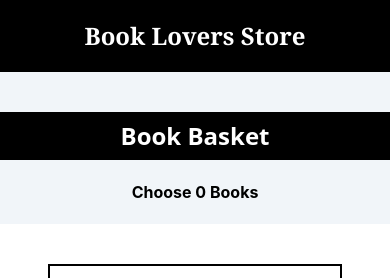
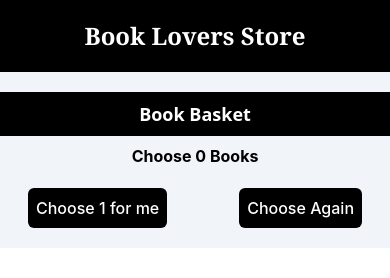
Before and after one commit to SaraAzmin/Book-Lovers-Store-with-React, a React (Create React App) app: page / in a window 390 px wide. Shown: the top 278 px of the page. Built offline with nearby package versions, Linux system fonts and the light colour scheme.

Commit message:
choosing only one random product done

```diff
--- a/src/components/AddedProduct/AddedProduct.js
+++ b/src/components/AddedProduct/AddedProduct.js
@@ -4,7 +4,7 @@ import { faTrash } from '@fortawesome/free-solid-svg-icons'
 
 const AddedProduct = ({ addedProduct }) => {
     return (
-        <div className='flex justify-between items-center border-2 rounded-md border-slate-400 p-3 my-2'>
+        <div className='flex justify-between items-center border-2 rounded-md border-slate-400 p-3 my-3 mx-4 md:mx-0'>
             <h6 className='text-sm font-semibold text-left w-4/5'>{addedProduct.name}</h6>
             <button><FontAwesomeIcon icon={faTrash} /></button>
         </div>
--- a/src/components/Cart/Cart.js
+++ b/src/components/Cart/Cart.js
@@ -1,21 +1,22 @@
 import React from 'react';
 import AddedProduct from '../AddedProduct/AddedProduct';
 
-const Cart = ({ cart }) => {
+const Cart = ({ cart, randomBookSelect }) => {
 
 
 
     return (
         <div>
-            <h2 className='text-2xl font-bold font-sans py-2 text-white text-center bg-black mt-10'>Book Basket</h2>
-            <h4 className='texl-xl font-bold my-5'>Choose {cart.length} Books</h4>
-            <div className='px-3'>
+            <h2 className='text-lg md:text-2xl font-bold font-sans py-2 text-white text-center bg-black mt-5 md:mt-10'>Book Basket</h2>
+            <h4 className='texl-xl font-bold my-2 md:my-5'>Choose {cart.length} Books</h4>
+            <div className='px-3 mb-5'>
                 {
                     cart.map(addedProduct => <AddedProduct addedProduct={addedProduct}></AddedProduct>)
                 }
             </div>
-            <div>
-
+            <div className='flex px-3 justify-between mb-5 mx-4 md:mx-0'>
+                <button onClick={randomBookSelect} className='bg-black text-white p-2 font-medium rounded-md'>Choose 1 for me</button>
+                <button className='bg-black text-white p-2 font-medium rounded-md'>Choose Again</button>
             </div>
         </div>
     );
--- a/src/components/Shop/Shop.js
+++ b/src/components/Shop/Shop.js
@@ -24,16 +24,24 @@ const Shop = () => {
         setCart(newCart);
     }
 
+    //event handler for choose 1 for me button
+    const randomBookSelect = () => {
+
+        let randomBook = [];
+        randomBook[0] = cart[Math.floor(Math.random() * cart.length)];
+        setCart(randomBook);
+    }
+
     return (
         <div id='shop-container' className='grid md:flex'>
-            <div id='product-container' className='grid grid-cols-1 md:grid-cols-2 lg:grid-cols-3 gap-10 py-10 md:w-4/5 px-12'>
+            <div id='product-container' className='grid grid-cols-1 md:grid-cols-2 lg:grid-cols-3 gap-10 py-10 lg:w-4/5 md:w-3/4 px-12'>
                 {
                     books.map(book => <Book book={book} key={book.id} addToCartHandler={addToCartHandler}></Book>)
                 }
 
             </div>
-            <div id='cart-container' className='md:w-1/5 order-first md:order-last bg-slate-100'>
-                <Cart cart={cart}></Cart>
+            <div id='cart-container' className='lg:w-1/5 md:w-1/4 order-first md:order-last bg-slate-100'>
+                <Cart cart={cart} randomBookSelect={randomBookSelect}></Cart>
             </div>
         </div>
     );
```
